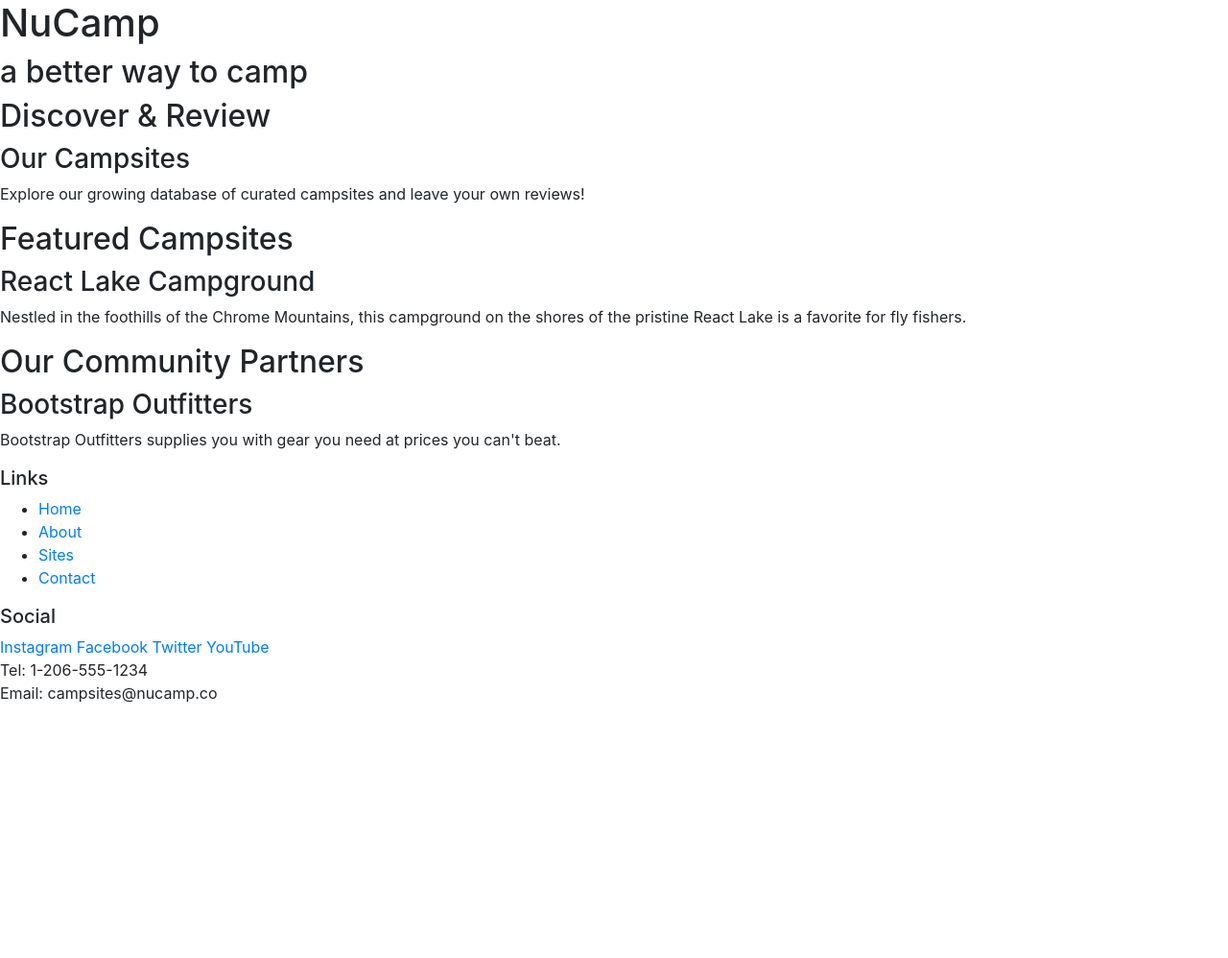
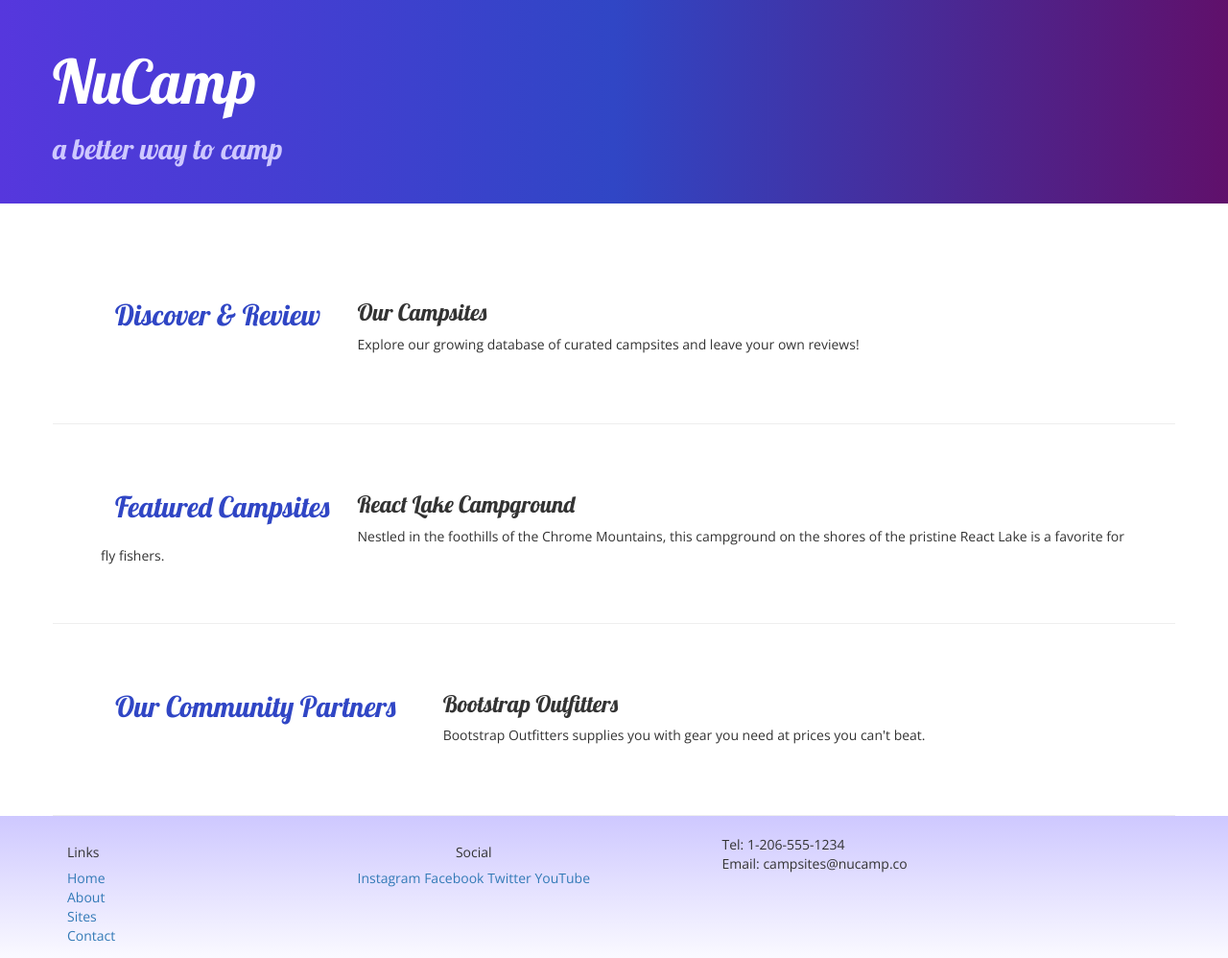
Before and after one commit to cristiaann-VL4L/nucampsite, a website: page index.html in a window 1280 px wide. Shown: the whole page at 96% size. Before the commit the page ends 800 px from the top, so only its background shows below. Drawn offline with nearby package versions, Linux system fonts and the light colour scheme.

Commit message:
added about us

```diff
--- /dev/null
+++ b/css/styles.css
@@ -0,0 +1,34 @@
+body{
+    font-family: "Open Sans", sans-serif;
+
+}
+
+h1, h2, h3{
+    font-family: "Lobster", cursive;
+
+}
+
+h2{
+    color: #3046C5;
+}
+
+header h2{
+    color: #CEC8FF;
+}
+
+footer{
+    background-image: linear-gradient(#CEC8FF, white);
+    padding: 20px 0;
+}
+
+.jumbotron{
+    padding: 30px;
+    background-image: linear-gradient(to right, #5637DD, #3046C5, #60106B);
+    color:white;
+}
+
+.row-content{
+    padding: 50px;
+    border-bottom: 1px ridge;
+    min-height: 200px;
+}
--- a/index.html
+++ b/index.html
@@ -9,56 +9,83 @@
         <!-- Bootstrap CSS -->
         <link rel="stylesheet" href="node_modules/bootstrap/dist/css/bootstrap.min.css" />
 
+        <!-- Additional files -->
+        <link rel="stylesheet" href="https://fonts.googleapis.com/css?family=Lobster|Open+Sans" />
+        <link rel="stylesheet" href="./css/styles.css">
+
+
         <title>NuCamp: A Better Way To Camp</title>
     </head>
 
 <body>
-
-    <header>
-        <div>
+    <header class="jumbotron jumbotron-fluid">
+        <div class="container">
+            <div class="row">
+                <div class="col">
                     <h1>NuCamp</h1>
                     <h2>a better way to camp</h2>
                 </div>
+            </div>
+        </div>
     </header>
 
-    <div>
-        <h2>Discover & Review</h2>
+    <div class="container">
+        <div class="row row-content align-items-center">
+            <div class="col-sm-4 order-sm-last col-md-3">
+                <h2 class="text-sm-right">Discover & Review</h2>
+            </div>
+            <div class="col">
                 <h3>Our Campsites</h3>
                 <p>Explore our growing database of curated campsites and leave your own reviews!</p>
             </div>
+        </div>
 
-    <div>
+        <div class="row row-content align-items-cente">
+            <div class="col-sm-4 col-md-3">
                 <h2>Featured Campsites</h2>
+            </div>
+            <div class="col">
                 <h3>React Lake Campground</h3>
                 <p>Nestled in the foothills of the Chrome Mountains, this campground on the shores of the pristine React Lake is a favorite for fly fishers.</p>
             </div>
+        </div>
 
-    <div>
-        <h2>Our Community Partners</h2>
+        <div class="row row-content align-items-cente">
+            <div class="col-sm-4 order-sm-last col-md3">
+                <h2 class="text-sm-right">Our Community Partners</h2>
+            </div>
+            <div class="col">
                 <h3>Bootstrap Outfitters</h3>
                 <p>Bootstrap Outfitters supplies you with gear you need at prices you can't beat.</p>
             </div>
+        </div>
+
+    </div>
 
     <footer>
-        <div>
+        <div class="container">
+            <div class="row">
+                <div class="col-4 offset-1 col-sm-2">
                     <h5>Links</h5>
-            <ul>
+                    <ul class="list-unstyled">
                         <li><a href="#">Home</a></li>
                         <li><a href="#">About</a></li>
                         <li><a href="#">Sites</a></li>
                         <li><a href="#">Contact</a></li>
                     </ul>
                 </div>
-        <div>
+                <div class="col-6 col-sm-5 text-center">
                     <h5>Social</h5>
                     <a href="http://instagram.com/">Instagram</a>
                     <a href="http://facebook.com/">Facebook</a>
                     <a href="http://twitter.com/">Twitter</a>
                     <a href="http://youtube.com/">YouTube</a>
                 </div>
-        <div>
+                <div class= "col-sm-4">
                     Tel: 1-206-555-1234<br />
                     Email: campsites@nucamp.co
+                </div>
+            </div>
         </div>
     </footer>
 
```
Also changed, not shown: aboutus.html (added, +96 -0 lines). Lines whose indentation alone changed are shown as unchanged.
